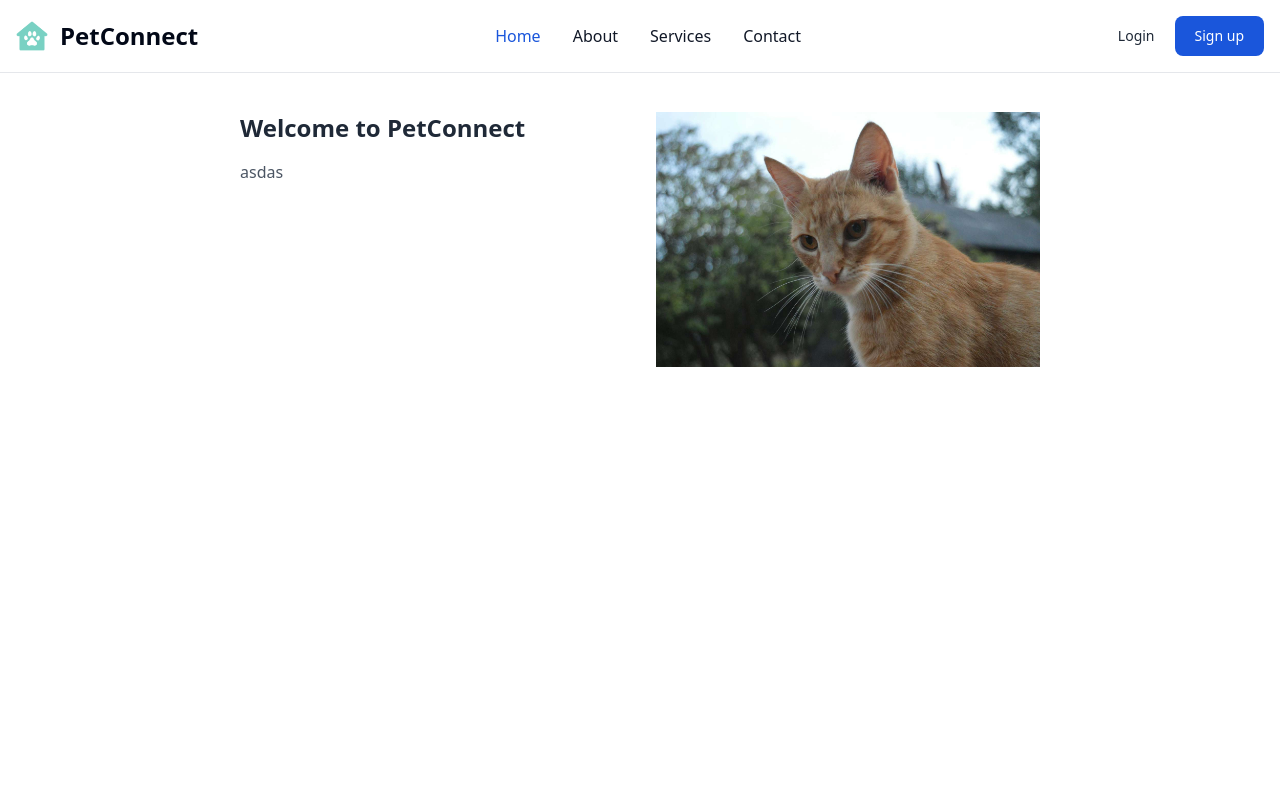
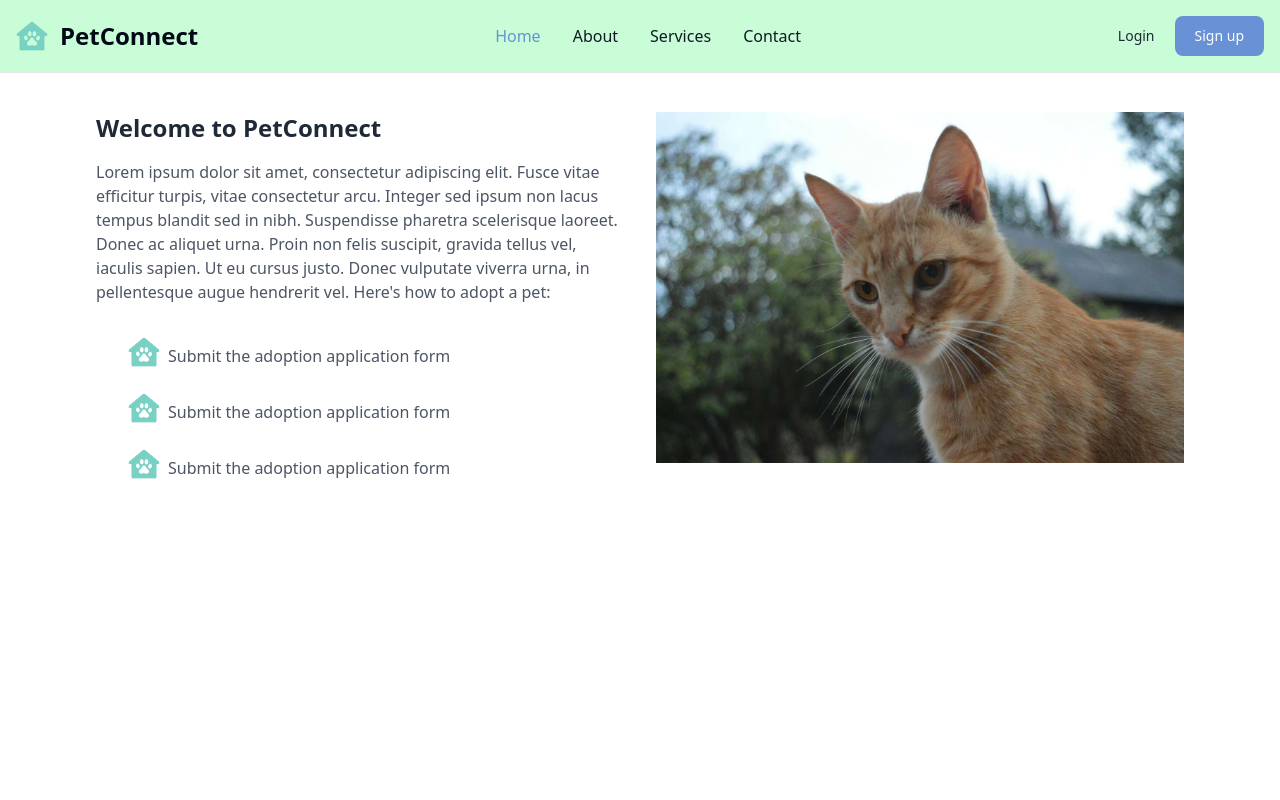
Before and after one commit to SSKiyan25/Pet-Connect, a Vue app: page / in a window 1280 px wide. Shown: the top 800 px of the page. Built offline with nearby package versions, Linux system fonts and the light colour scheme.

Commit message:
changed and update a lot files

```diff
--- a/src/App.vue
+++ b/src/App.vue
@@ -6,7 +6,7 @@ import {RouterView} from 'vue-router'
 
 <template>
   <Navigation/>
-  <main class="flex items-center justify-center">
+  <main>
     <RouterView/>
   </main>
   <Footer/>
--- a/src/components/DashboardComponent.vue
+++ b/src/components/DashboardComponent.vue
@@ -1,20 +1,36 @@
 <template>
-    <div class="flex flex-col justify-center h-fit mt-28">
-        <div class="flex md:flex-row md:space-x-8">
-            <div class="flex-auto w-32 h-48 rounded sm:w-96 dark:bg-gray-700">
-                <p>
-                    <span class="text-2xl font-semibold text-gray-800 dark:text-gray-200">Welcome to PetConnect</span>
-                </p>
-                <p class="mt-4 text-gray-600 dark:text-gray-300">
-                    asdas
+    <div class="flex flex-row justify-between px-24 space-x-8 w-full h-fit mt-28">
+        <div class="flex-auto w-32 h-48 rounded sm:w-96 dark:bg-gray-700">
+            <p>
+                <span class="text-2xl font-semibold text-gray-800 dark:text-gray-200">Welcome to PetConnect</span>
+            </p>
+            <p class="mt-4 text-gray-600 dark:text-gray-300">
+                Lorem ipsum dolor sit amet, consectetur adipiscing elit. Fusce vitae efficitur turpis, vitae consectetur arcu. Integer sed ipsum non lacus tempus blandit sed in nibh. Suspendisse pharetra scelerisque laoreet. Donec ac aliquet urna. Proin non felis suscipit, gravida tellus vel, iaculis sapien. Ut eu cursus justo. Donec vulputate viverra urna, in pellentesque augue hendrerit vel. Here's how to adopt a pet:
+            </p>
+            <div class="flex flex-row mt-5">
+                <img src="/pet-connect-logo.png" class="h-8 w-auto mt-3 ml-8">
+                <p class="mt-5 ml-2 text-gray-600 dark:text-gray-300">
+                Submit the adoption application form
                 </p>
             </div>
-            <div class="flex-auto w-64 items-center justify-center h-48 rounded sm:w-96">
-                <img src="/cat-1.jpg" alt="Featured Image" />
+            <div class="flex flex-row mt-3">
+                <img src="/pet-connect-logo.png" class="h-8 w-auto mt-3 ml-8">
+                <p class="mt-5 ml-2 text-gray-600 dark:text-gray-300">
+                Submit the adoption application form
+                </p>
+            </div>
+            <div class="flex flex-row mt-3">
+                <img src="/pet-connect-logo.png" class="h-8 w-auto mt-3 ml-8">
+                <p class="mt-5 ml-2 text-gray-600 dark:text-gray-300">
+                Submit the adoption application form
+                </p>
             </div>
         </div>
+        <div class="flex-auto w-64 items-center md-flex-row h-48 rounded sm:w-96">
+            <img src="/cat-1.jpg" alt="Featured Image" />
+        </div>
     </div>
-    <div class="flex flex-col h-screen">
+    <div class="flex flex-row flex-wrap h-screen md-flex-row">
 
     </div>
 </template>
--- a/src/components/Navigation/top_bar.vue
+++ b/src/components/Navigation/top_bar.vue
@@ -1,14 +1,18 @@
 <template>
 
-<nav class="bg-white dark:bg-gray-900 fixed w-full z-20 top-0 start-0 border-b border-gray-200 dark:border-gray-600">
+<nav class="bg-[#C9FDD7] dark:bg-gray-900 fixed w-full z-20 top-0 start-0 border-b border-gray-200 dark:border-gray-600">
   <div class="max-w-screen-xl flex flex-wrap items-center justify-between mx-auto p-4">
     <a href="/" class="flex items-center space-x-3 rtl:space-x-reverse">
         <img src="/pet-connect-logo.png" class="h-8">
         <span class="self-center text-2xl font-semibold whitespace-nowrap dark:text-white">PetConnect</span>
     </a>
     <div class="flex md:order-2 space-x-3 md:space-x-0 rtl:space-x-reverse">
-    <a href="#" class="text-gray-800 dark:text-white hover:bg-gray-50 focus:ring-4 focus:ring-gray-300 font-medium rounded-lg text-sm px-4 py-2 md:px-5 md:py-2.5 dark:hover:bg-gray-700 focus:outline-none dark:focus:ring-gray-800">Login</a>
-    <a href="#" class="text-white bg-blue-700 hover:bg-blue-800 focus:ring-4 focus:ring-blue-300 font-medium rounded-lg text-sm px-4 py-2 md:px-5 md:py-2.5 dark:bg-blue-600 dark:hover:bg-blue-700 focus:outline-none dark:focus:ring-blue-800">Sign up</a>
+      <a href="#" class="text-gray-800 dark:text-white focus:ring-4 focus:ring-gray-300 font-medium rounded-lg text-sm px-4 py-2 md:px-5 md:py-2.5 dark:hover:bg-gray-700 focus:outline-none dark:focus:ring-gray-800">
+        Login
+      </a>
+      <a href="#" class="text-white bg-[#6892D5] hover:bg-[#5177b5] focus:ring-4 focus:ring-blue-300 font-medium rounded-lg text-sm px-4 py-2 md:px-5 md:py-2.5 dark:bg-blue-600 dark:hover:bg-blue-700 focus:outline-none dark:focus:ring-blue-800">
+        Sign up
+      </a>
       <button data-collapse-toggle="navbar-sticky" type="button" class="inline-flex items-center p-2 w-10 h-10 justify-center text-sm text-gray-500 rounded-lg md:hidden hover:bg-gray-100 focus:outline-none focus:ring-2 focus:ring-gray-200 dark:text-gray-400 dark:hover:bg-gray-700 dark:focus:ring-gray-600" aria-controls="navbar-sticky" aria-expanded="false">
       <span class="sr-only">Open main menu</span>
         <svg class="w-5 h-5" aria-hidden="true" xmlns="http://www.w3.org/2000/svg" fill="none" viewBox="0 0 17 14">
@@ -17,18 +21,18 @@
       </button>
     </div>
     <div class="items-center justify-between hidden w-full md:flex md:w-auto md:order-1" id="navbar-sticky">
-    <ul class="flex flex-col p-4 md:p-0 mt-4 font-medium border border-gray-100 rounded-lg bg-gray-50 md:space-x-8 rtl:space-x-reverse md:flex-row md:mt-0 md:border-0 md:bg-white dark:bg-gray-800 md:dark:bg-gray-900 dark:border-gray-700">
+      <ul class="flex flex-col p-4 md:p-0 mt-4 font-medium border rounded-lg bg-[#C9FDD7] md:space-x-8 rtl:space-x-reverse md:flex-row md:mt-0 md:border-0 md:bg-[#C9FDD7] dark:bg-gray-800 md:dark:bg-gray-900 dark:border-gray-700">
         <li>
-        <a href="/" class="block py-2 px-3 text-white bg-blue-700 rounded md:bg-transparent md:text-blue-700 md:p-0 md:dark:text-blue-500" aria-current="page">Home</a>
+          <a href="/" class="block py-2 px-3 text-white bg-[#6892D5]rounded md:bg-transparent md:text-[#6892D5] md:p-0 md:dark:text-blue-500" aria-current="page">Home</a>
         </li>
         <li>
-        <a href="/about" class="block py-2 px-3 text-gray-900 rounded hover:bg-gray-100 md:hover:bg-transparent md:hover:text-blue-700 md:p-0 md:dark:hover:text-blue-500 dark:text-white dark:hover:bg-gray-700 dark:hover:text-white md:dark:hover:bg-transparent dark:border-gray-700">About</a>
+          <a href="/about" class="block py-2 px-3 text-gray-900 rounded hover:bg-gray-100 md:hover:bg-transparent md:hover:text-[#6892D5] md:p-0  md:dark:hover:bg-transparent dark:border-gray-700">About</a>
         </li>
         <li>
-        <a href="#" class="block py-2 px-3 text-gray-900 rounded hover:bg-gray-100 md:hover:bg-transparent md:hover:text-blue-700 md:p-0 md:dark:hover:text-blue-500 dark:text-white dark:hover:bg-gray-700 dark:hover:text-white md:dark:hover:bg-transparent dark:border-gray-700">Services</a>
+          <a href="#" class="block py-2 px-3 text-gray-900 rounded hover:bg-gray-100 md:hover:bg-transparent md:hover:text-blue-700 md:p-0 md:dark:hover:text-[#6892D5] md:dark:hover:bg-transparent dark:border-gray-700">Services</a>
         </li>
         <li>
-        <a href="/contactUs" class="block py-2 px-3 text-gray-900 rounded hover:bg-gray-100 md:hover:bg-transparent md:hover:text-blue-700 md:p-0 md:dark:hover:text-blue-500 dark:text-white dark:hover:bg-gray-700 dark:hover:text-white md:dark:hover:bg-transparent dark:border-gray-700">Contact</a>
+          <a href="/contactUs" class="block py-2 px-3 text-gray-900 rounded hover:bg-gray-100 md:hover:bg-transparent md:hover:text-[#6892D5] md:p-0  md:dark:hover:bg-transparent dark:border-gray-700">Contact</a>
         </li>
       </ul>
     </div>
```
Also changed, not shown: 1 other file (tests, documents, lock files or other folders). Lines whose indentation alone changed are shown as unchanged.
